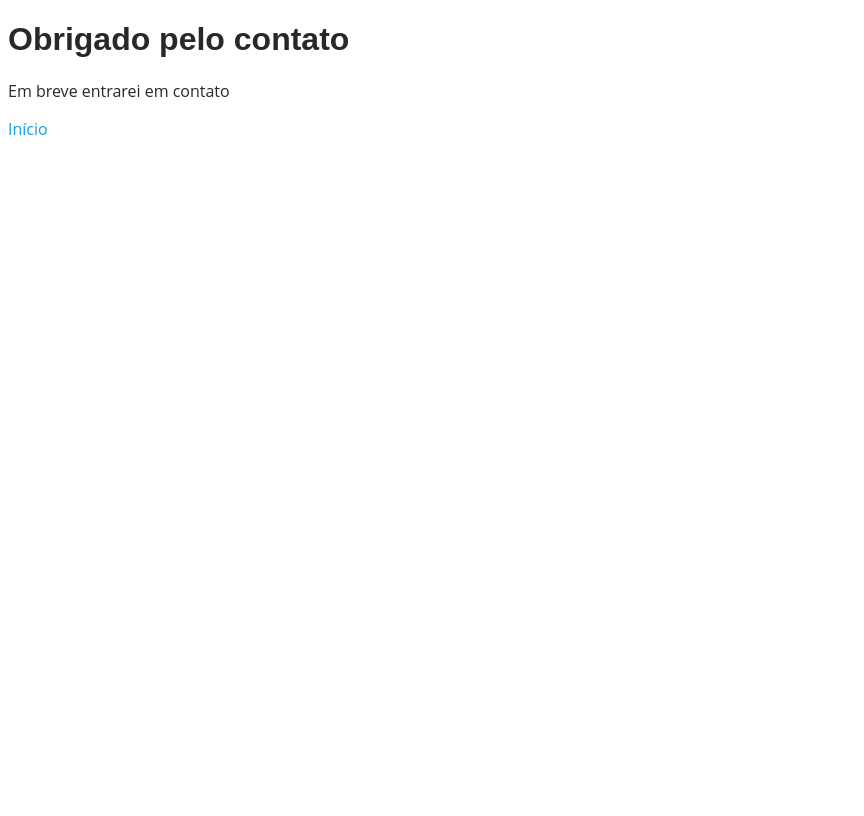
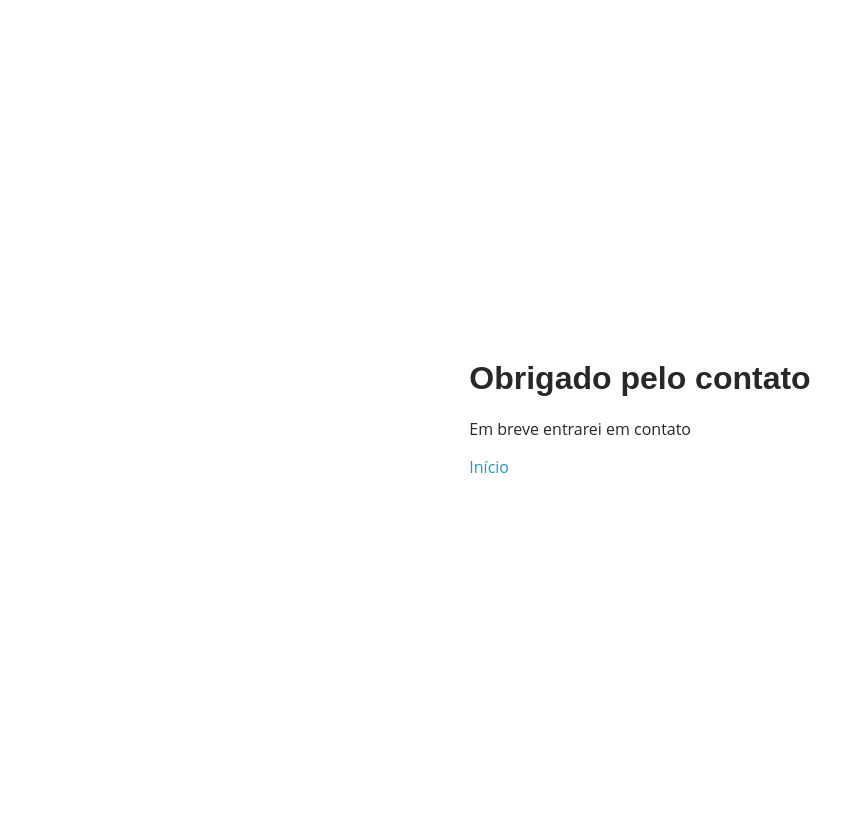
Before and after one commit to LeonardoAragaoDev/LeonardoAragaoDev.github.io, a PHP site: page /obrigado-email.html in a window 1280 px wide. Shown: the whole page, without its empty margins (0-864 px from the left). Before the commit the page ends 135 px from the top, so only its background shows below. Run offline with PHP 8.4, Linux system fonts and the light colour scheme.

Commit message:
add estilo a página de agradecimento pelo contato

```diff
--- a/assets/css/style.css
+++ b/assets/css/style.css
@@ -1155,3 +1155,13 @@ section {
     padding-right: 20px 15px;
   }
 }
+
+/*--------------------------------------------------------------
+# obrigado-email.html
+--------------------------------------------------------------*/
+.main {
+  height: 100vh;
+  display: flex;
+  justify-content: center;
+  align-items: center;
+}
--- a/obrigado-email.html
+++ b/obrigado-email.html
@@ -1,15 +1,20 @@
 <!DOCTYPE html>
 <html lang="en">
+
 <head>
     <meta charset="UTF-8">
     <meta http-equiv="X-UA-Compatible" content="IE=edge">
     <meta name="viewport" content="width=device-width, initial-scale=1.0">
-    <link rel="stylesheet" href="style.css">
+    <link href="assets/css/style.css" rel="stylesheet">
     <title>Lewoaragao | Desenvolvedor Full-Stack | Designer UX / UI | Criação de Sites</title>
 </head>
+
 <body class="main">
-    <h1 class="text">Obrigado pelo contato</h1>
-    <p class="paragrafo">Em breve entrarei em contato</p>
-    <a href="index.html" class="btn">Início</a>
+    <div>
+        <h1>Obrigado pelo contato</h1>
+        <p>Em breve entrarei em contato</p>
+        <a href="index.html">Início</a>
+    </div>
 </body>
+
 </html>
```
